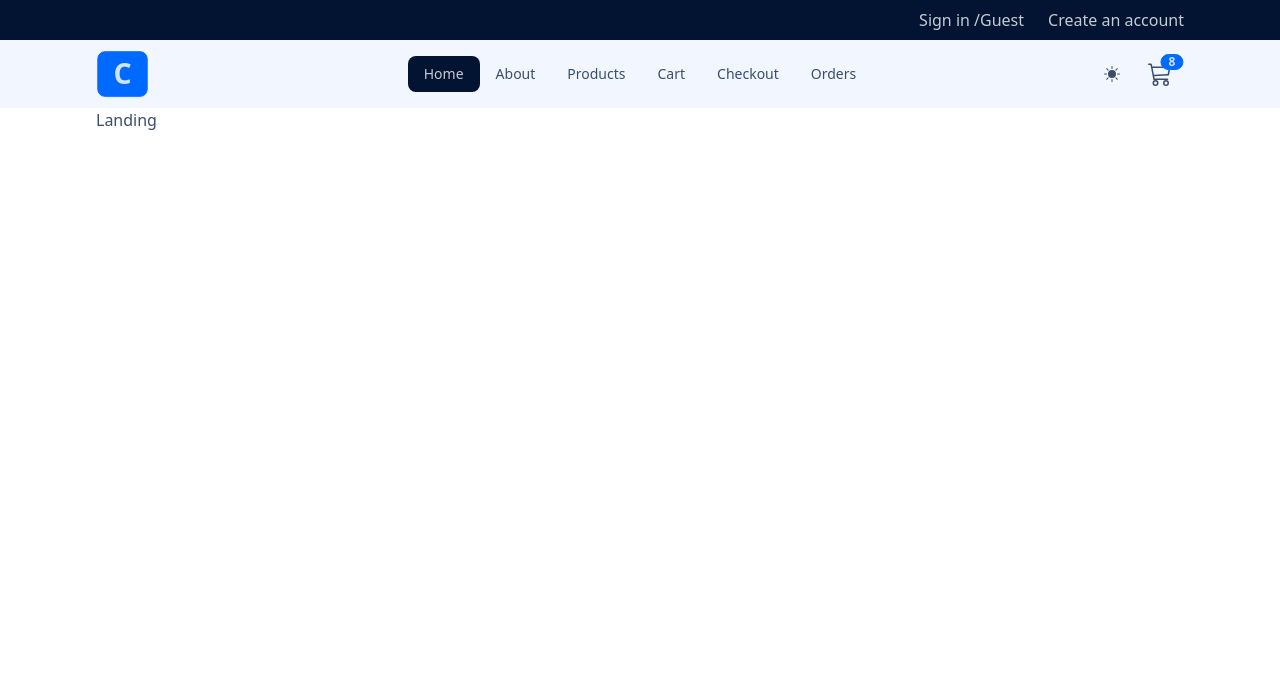
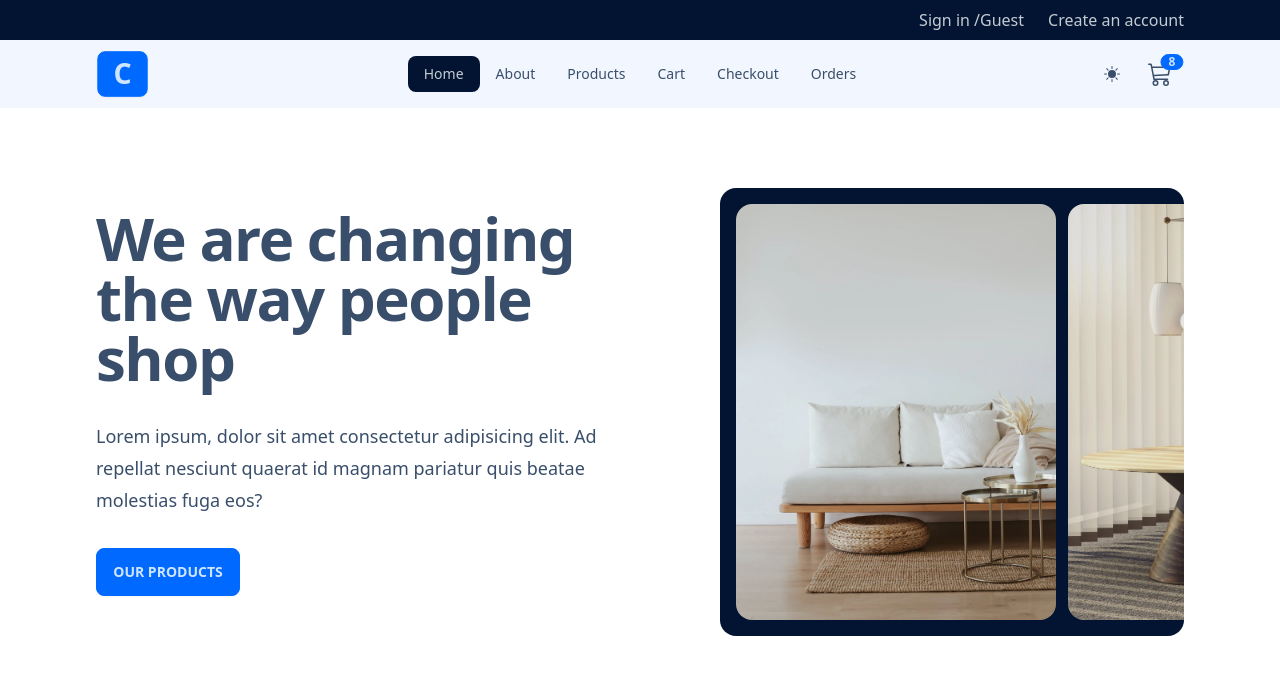
Before and after one commit to safaminhaj/furniture-store-react, a React (Vite) app: page / in a window 1280 px wide. Shown: the top 674 px of the page. Built offline with nearby package versions, Linux system fonts and the light colour scheme.

Commit message:
added the Hero component

```diff
--- /dev/null
+++ b/src/components/Hero.jsx
@@ -0,0 +1,46 @@
+import { Link } from "react-router-dom";
+import hero1 from "../assets/hero1.webp";
+import hero2 from "../assets/hero2.webp";
+import hero3 from "../assets/hero3.webp";
+import hero4 from "../assets/hero4.webp";
+
+const images = [hero1, hero2, hero3, hero4];
+
+const Hero = () => {
+  return (
+    <div className="flex flex-wrap mt-20 gap-20">
+      <div className="flex flex-col sm:w-[50%] mt-5">
+        <h1 className="text-4xl sm:text-6xl font-bold leading-none tracking-tight">
+          We are changing the way people shop
+        </h1>
+        <p className="leading-8 text-lg my-8">
+          Lorem ipsum, dolor sit amet consectetur adipisicing elit. Ad repellat
+          nesciunt quaerat id magnam pariatur quis beatae molestias fuga eos?
+        </p>
+        <div className="btn btn-primary max-w-36">
+          <Link to="/products">OUR PRODUCTS</Link>
+        </div>
+      </div>
+      <div className="hidden lg:carousel carousel-center flex-1  bg-neutral  rounded-box space-x-3 p-4 w-80  h-[28rem]">
+        <div className="carousel-item">
+          <img
+            src={hero1}
+            alt=""
+            className="rounded-box h-full w-80  object-cover"
+          />
+        </div>
+        <div className="carousel-item">
+          <img src={hero2} alt="" className="rounded-box" />
+        </div>
+        <div className="carousel-item">
+          <img src={hero3} alt="" className="rounded-box" />
+        </div>
+        <div className="carousel-item">
+          <img src={hero4} alt="" className="rounded-box" />
+        </div>
+      </div>
+    </div>
+  );
+};
+
+export default Hero;
--- a/src/components/index.js
+++ b/src/components/index.js
@@ -3,3 +3,4 @@ export { default as SubmitBtn } from "./SubmitBtn";
 export { default as Header } from "./Header";
 export { default as Navbar } from "./Navbar";
 export { default as NavLinks } from "./NavLinks";
+export { default as Hero } from "./Hero";
--- a/src/pages/Landing.jsx
+++ b/src/pages/Landing.jsx
@@ -1,5 +1,11 @@
+import { Hero } from "../components";
+
 const Landing = () => {
-  return <h1>Landing</h1>;
+  return (
+    <>
+      <Hero />
+    </>
+  );
 };
 
 export default Landing;
```
